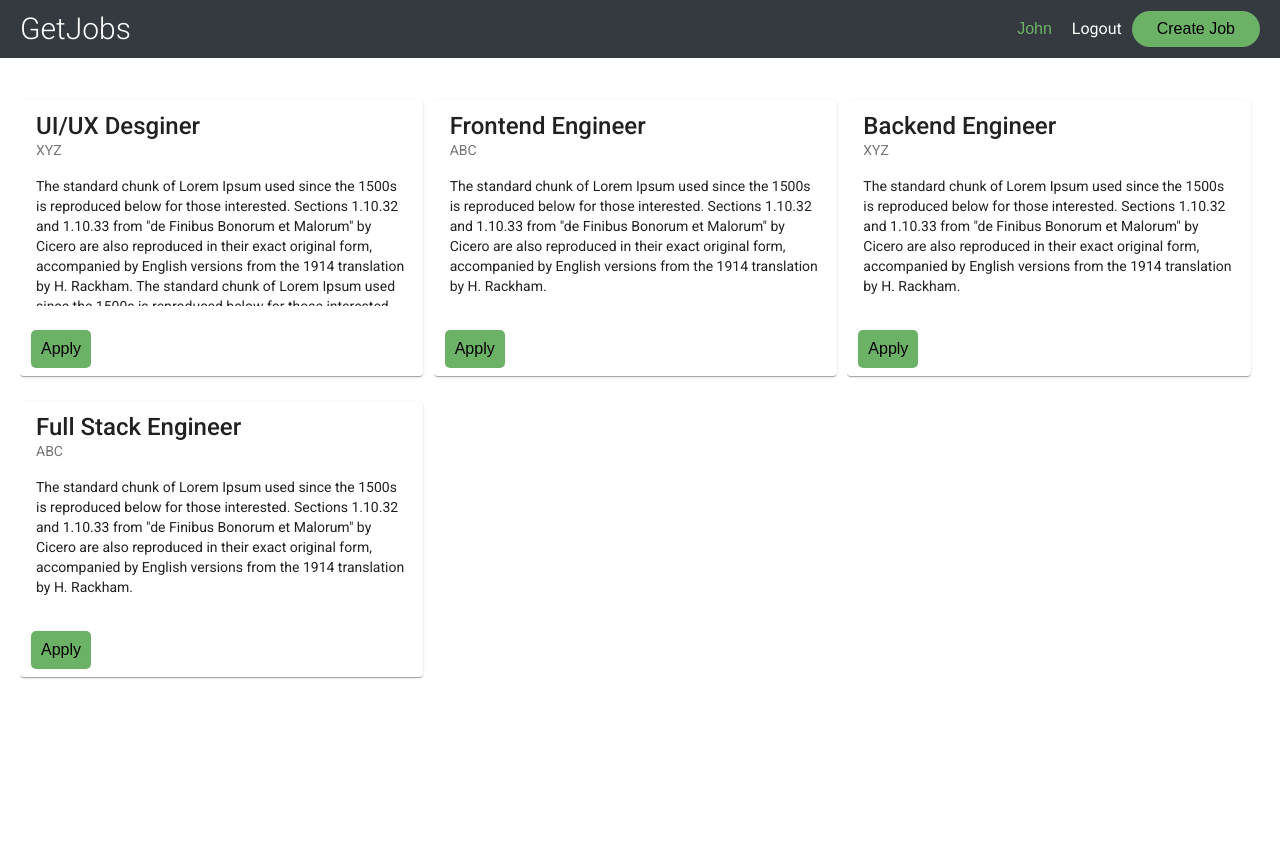
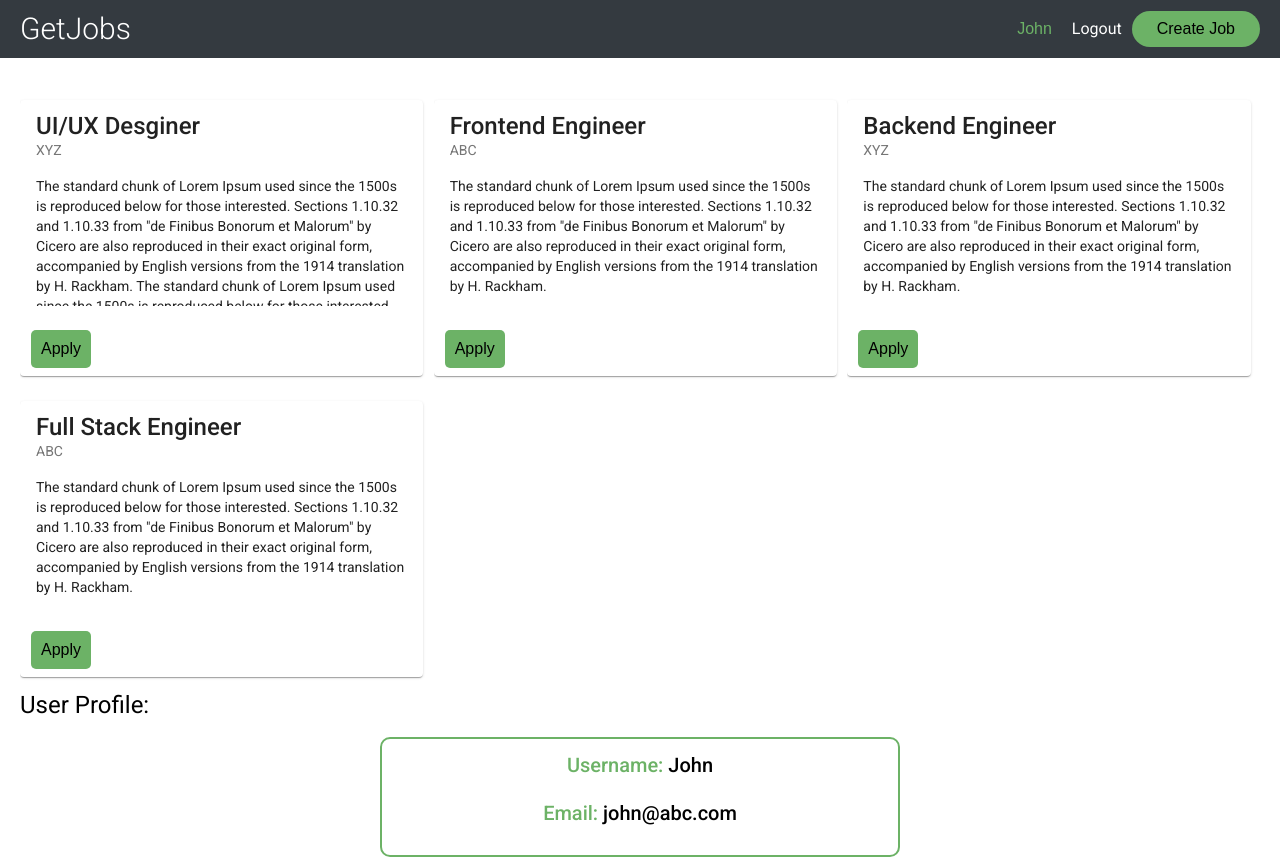
Before and after one commit to MaiaDandachi/GetJobs, an Angular app in the folder frontend/: page / in a window 1280 px wide. Before the commit the page ends 800 px from the top, so only its background shows below. Built offline with nearby package versions, Linux system fonts and the light colour scheme.

Commit message:
Add profile component

```diff
--- a/frontend/src/app/app.component.html
+++ b/frontend/src/app/app.component.html
@@ -1,4 +1,5 @@
 <app-header></app-header>
 <div class="container">
   <app-home-page></app-home-page>
+  <app-profile></app-profile>
 </div>
--- a/frontend/src/app/app.module.ts
+++ b/frontend/src/app/app.module.ts
@@ -10,6 +10,7 @@ import { HomePageComponent } from './components/home-page/home-page.component';
 import { HeaderComponent } from './components/header/header.component';
 import { JobItemComponent } from './components/jobs/job-item/job-item.component';
 import { JobsListComponent } from './components/jobs/jobs-list/jobs-list.component';
+import { ProfileComponent } from './components/profile/profile.component';
 
 @NgModule({
   declarations: [
@@ -18,6 +19,7 @@ import { JobsListComponent } from './components/jobs/jobs-list/jobs-list.compone
     HeaderComponent,
     JobItemComponent,
     JobsListComponent,
+    ProfileComponent,
   ],
   imports: [
     BrowserModule,
--- a/frontend/src/app/components/jobs/jobs-list/jobs-list.component.ts
+++ b/frontend/src/app/components/jobs/jobs-list/jobs-list.component.ts
@@ -1,5 +1,5 @@
 import { Component, OnInit, Input } from '@angular/core';
-import { Job } from '../job';
+import { Job } from '../../../_models/Job';
 @Component({
   selector: 'app-jobs-list',
   templateUrl: './jobs-list.component.html',
--- /dev/null
+++ b/frontend/src/app/components/profile/profile.component.html
@@ -0,0 +1,5 @@
+<h1>User Profile:</h1>
+<div class="profile__container">
+  <h2><span class="label">Username:</span> {{ username }}</h2>
+  <h2><span class="label">Email:</span> {{ email }}</h2>
+</div>
--- /dev/null
+++ b/frontend/src/app/components/profile/profile.component.scss
@@ -0,0 +1,16 @@
+.profile {
+  &__container {
+    width: 40%;
+    display: flex;
+    flex-direction: column;
+    border: 2px solid #6cb266;
+    padding: 10px;
+    border-radius: 10px;
+    text-align: center;
+    margin: auto;
+  }
+}
+
+.label {
+  color: #6cb266;
+}
--- /dev/null
+++ b/frontend/src/app/components/profile/profile.component.ts
@@ -0,0 +1,15 @@
+import { Component, OnInit } from '@angular/core';
+
+@Component({
+  selector: 'app-profile',
+  templateUrl: './profile.component.html',
+  styleUrls: ['./profile.component.scss'],
+})
+export class ProfileComponent implements OnInit {
+  username: string = 'John';
+  email: string = 'john@abc.com';
+
+  constructor() {}
+
+  ngOnInit(): void {}
+}
--- a/frontend/src/app/mock-jobs.ts
+++ b/frontend/src/app/mock-jobs.ts
@@ -1,4 +1,4 @@
-import { Job } from './components/jobs/job';
+import { Job } from './_models/Job';
 
 export const JOBS: Job[] = [
   {
```
Also changed, not shown: frontend/src/app/_models/Job.ts (renamed from frontend/src/app/components/jobs/Job.ts), 1 other file (tests, documents, lock files or other folders).
